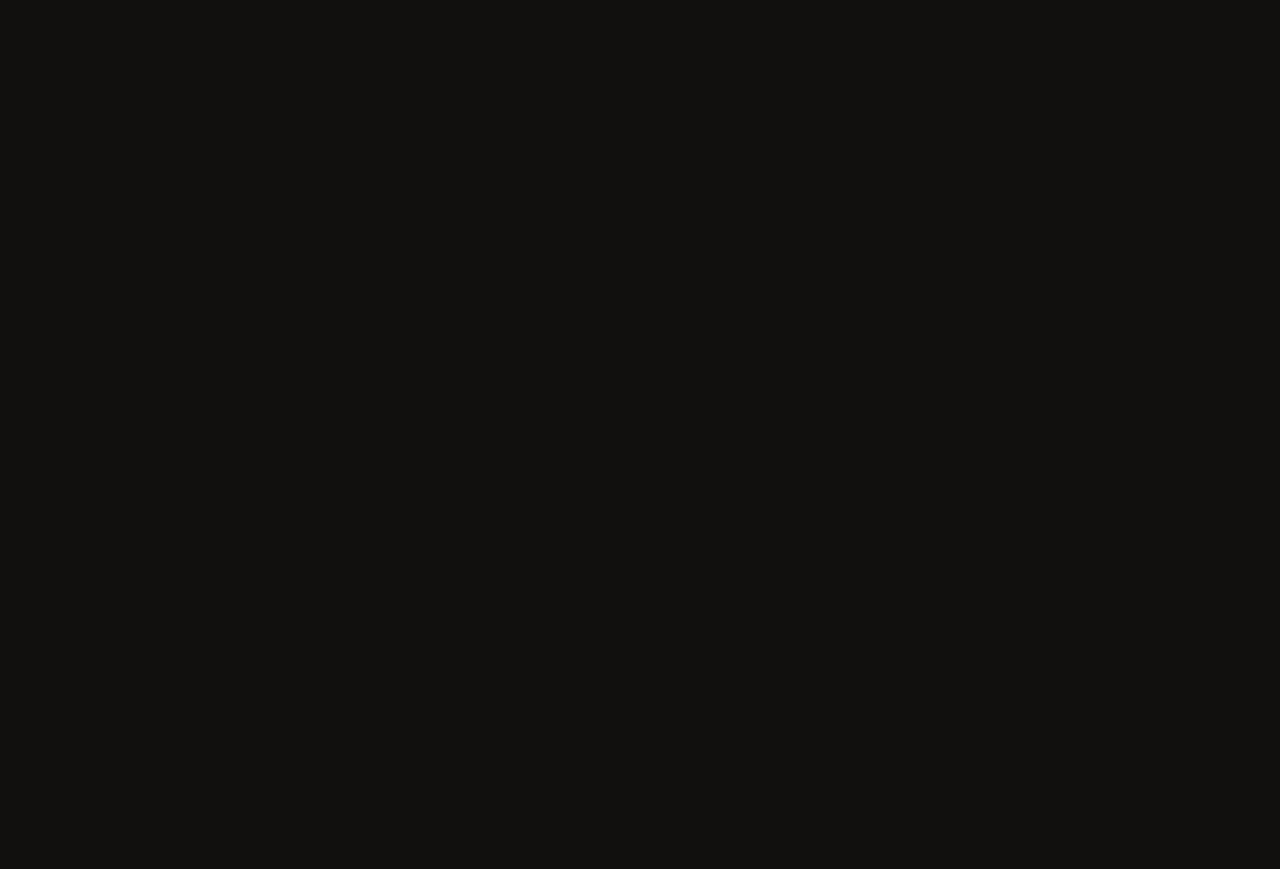
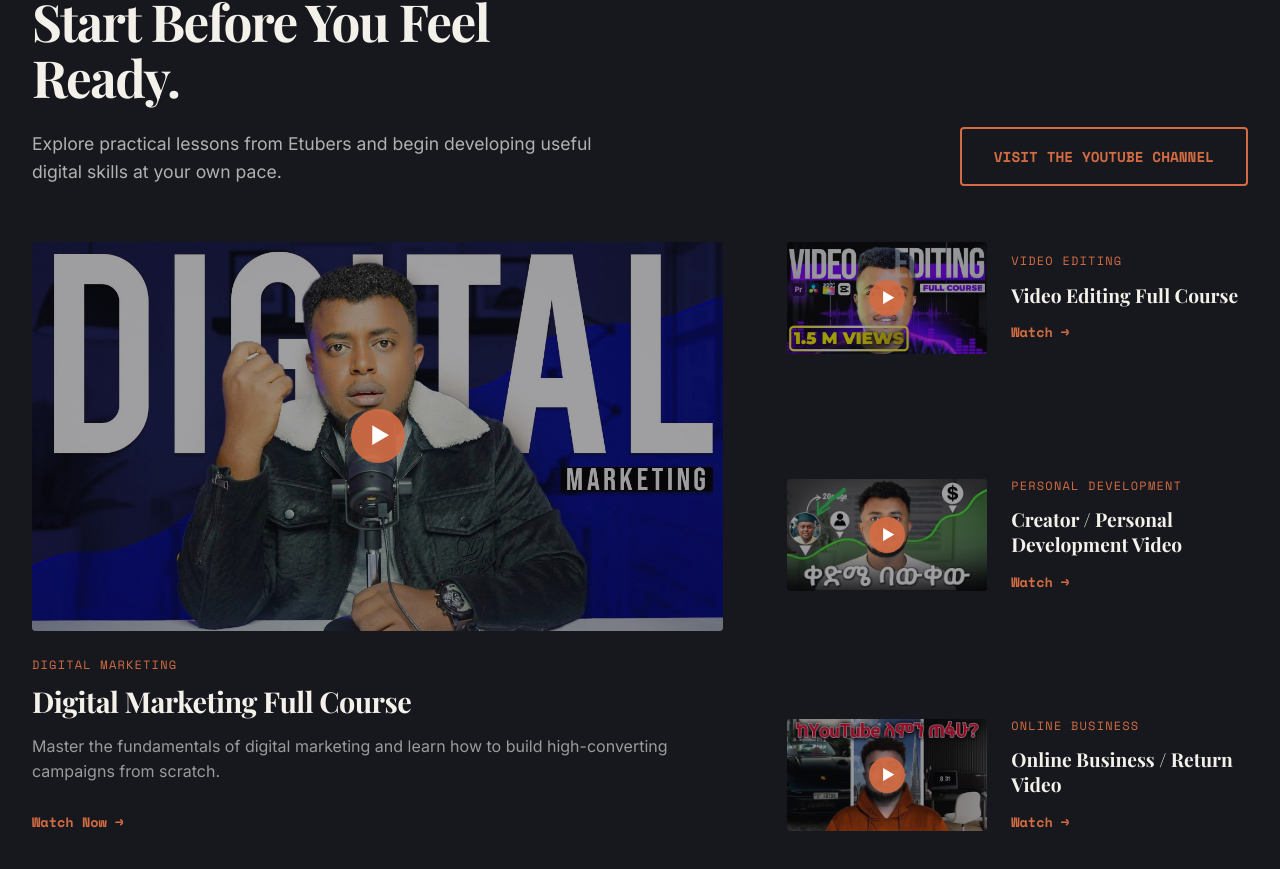
Before and after one commit to yoliym/etubers-concept, a React (Vite) app: page / in a window 1280 px wide. Shown: the part 4860-5729 px from the top of the page. Before the commit the page ends 4681 px from the top, so only its background shows below. Built offline with nearby package versions, Linux system fonts and the light colour scheme; a web font is replaced by a local one.

Commit message:
Complete Etubers free resources section

```diff
--- a/src/App.jsx
+++ b/src/App.jsx
@@ -4,6 +4,7 @@ import Hero from './components/Hero/Hero';
 import About from './components/About/About';
 import Programs from './components/Programs/Programs';
 import Journey from './components/Journey/Journey';
+import YouTube from './components/YouTube/YouTube';
 
 import './styles/global.css';
 
@@ -16,6 +17,7 @@ function App() {
         <About />
         <Programs />
         <Journey />
+        <YouTube />
       </main>
     </div>
   );
--- a/src/components/YouTube/YouTube.css
+++ b/src/components/YouTube/YouTube.css
@@ -1,26 +1,316 @@
-.youtube-container {
-  padding: 3.5rem 2rem;
-  text-align: center;
-  max-width: 800px;
-  margin: 0 auto;
+.yt-section {
+  padding: 8rem 0;
+  background-color: #16181d;
+  color: #f4f4f0;
+  font-family: 'Inter', -apple-system, sans-serif;
 }
 
-.yt-badge {
-  display: inline-block;
-  color: var(--primary);
-  font-weight: 700;
-  font-size: 0.85rem;
-  text-transform: uppercase;
-  letter-spacing: 1px;
-  margin-bottom: 1rem;
+.yt-container {
+  max-width: 1400px;
+  margin: 0 auto;
+  padding: 0 2rem;
 }
 
-.youtube-container h2 {
-  font-size: 2rem;
-  margin-bottom: 0.8rem;
+/* Header */
+.yt-header {
+  display: flex;
+  justify-content: space-between;
+  align-items: flex-end;
+  margin-bottom: 3.5rem;
+  gap: 2rem;
 }
 
-.youtube-container p {
-  color: var(--text-muted);
-  margin-bottom: 1.8rem;
+.yt-header-text {
+  max-width: 600px;
 }
+
+.yt-eyebrow {
+  display: block;
+  font-family: 'Space Mono', monospace;
+  font-size: 0.8rem;
+  font-weight: 700;
+  color: var(--accent-orange, #d46c43);
+  letter-spacing: 0.15em;
+  margin-bottom: 1.5rem;
+}
+
+.yt-heading {
+  font-size: clamp(2.5rem, 4vw, 3.5rem);
+  font-weight: 900;
+  letter-spacing: -0.03em;
+  line-height: 1.1;
+  margin-bottom: 1.5rem;
+}
+
+.yt-intro {
+  font-size: 1.1rem;
+  color: rgba(244, 244, 240, 0.7);
+  line-height: 1.6;
+}
+
+.yt-primary-btn {
+  display: inline-block;
+  padding: 1rem 2rem;
+  background-color: transparent;
+  color: var(--accent-orange, #d46c43);
+  font-family: 'Space Mono', monospace;
+  font-size: 0.9rem;
+  font-weight: 700;
+  text-decoration: none;
+  text-transform: uppercase;
+  border: 2px solid var(--accent-orange, #d46c43);
+  border-radius: 4px;
+  transition: all 0.3s ease;
+  white-space: nowrap;
+}
+
+.yt-primary-btn:hover,
+.yt-primary-btn:focus-visible {
+  background-color: var(--accent-orange, #d46c43);
+  color: #0f1115;
+  outline: none;
+}
+
+/* Media Showcase Grid */
+.yt-showcase-grid {
+  display: grid;
+  grid-template-columns: 1.2fr 0.8fr;
+  gap: 4rem;
+  align-items: stretch;
+}
+
+/* Base Link Styles */
+.yt-video-link {
+  text-decoration: none;
+  color: inherit;
+  display: flex;
+  flex-direction: column;
+  outline: none;
+  border-radius: 4px;
+}
+
+.yt-video-link:focus-visible {
+  box-shadow: 0 0 0 3px var(--accent-orange, #d46c43);
+}
+
+/* Image Wrappers */
+.yt-thumbnail-wrapper {
+  position: relative;
+  width: 100%;
+  aspect-ratio: 16 / 9;
+  overflow: hidden;
+  border-radius: 4px;
+  background-color: #1a1c23;
+  margin-bottom: 1.5rem;
+}
+
+.yt-thumbnail {
+  width: 100%;
+  height: 100%;
+  object-fit: cover;
+  transition: transform 0.5s ease;
+}
+
+/* Play Icon Overlay */
+.yt-play-overlay {
+  position: absolute;
+  top: 0; left: 0; right: 0; bottom: 0;
+  background-color: rgba(15, 17, 21, 0.4);
+  display: flex;
+  align-items: center;
+  justify-content: center;
+  transition: background-color 0.4s ease;
+}
+
+.yt-play-icon {
+  width: 60px;
+  height: 60px;
+  border-radius: 50%;
+  background-color: rgba(212, 108, 67, 0.9); /* Etubers Orange */
+  color: #fff;
+  display: flex;
+  align-items: center;
+  justify-content: center;
+  font-size: 1.5rem;
+  padding-left: 5px; /* Visual center adjustment for play triangle */
+  transform: scale(0.9);
+  transition: transform 0.3s cubic-bezier(0.175, 0.885, 0.32, 1.275);
+}
+
+.yt-play-icon.small {
+  width: 40px;
+  height: 40px;
+  font-size: 1rem;
+  padding-left: 3px;
+}
+
+/* Typography & Meta */
+.yt-category {
+  font-family: 'Space Mono', monospace;
+  font-size: 0.75rem;
+  color: var(--accent-orange, #d46c43);
+  text-transform: uppercase;
+  letter-spacing: 0.1em;
+  margin-bottom: 0.75rem;
+  display: block;
+}
+
+.yt-title {
+  font-size: 1.8rem;
+  font-weight: 800;
+  letter-spacing: -0.02em;
+  margin-bottom: 1rem;
+  transition: color 0.3s ease;
+}
+
+.yt-description {
+  font-size: 1rem;
+  color: rgba(244, 244, 240, 0.6);
+  line-height: 1.6;
+  margin-bottom: 1.5rem;
+}
+
+.yt-watch-action {
+  font-family: 'Space Mono', monospace;
+  font-size: 0.85rem;
+  font-weight: 700;
+  color: var(--accent-orange, #d46c43);
+  display: inline-flex;
+  align-items: center;
+  gap: 0.5rem;
+  position: relative;
+}
+
+.yt-watch-action::after {
+  content: '';
+  position: absolute;
+  left: 0;
+  bottom: -4px;
+  width: 0%;
+  height: 2px;
+  background-color: var(--accent-orange, #d46c43);
+  transition: width 0.3s ease;
+}
+
+.yt-arrow {
+  transition: transform 0.3s ease;
+}
+
+/* Supporting List (Right Column) */
+.yt-supporting-list {
+  display: flex;
+  flex-direction: column;
+  gap: 2rem;
+  justify-content: space-between;
+}
+
+.yt-compact-link {
+  flex-direction: row;
+  align-items: center;
+  gap: 1.5rem;
+}
+
+.yt-compact-thumbnail-wrapper {
+  position: relative;
+  width: 200px;
+  flex-shrink: 0;
+  aspect-ratio: 16 / 9;
+  overflow: hidden;
+  border-radius: 4px;
+  background-color: #1a1c23;
+}
+
+.yt-compact-meta {
+  flex-grow: 1;
+}
+
+.yt-compact-title {
+  font-size: 1.2rem;
+  font-weight: 700;
+  line-height: 1.3;
+  margin-bottom: 0.75rem;
+  transition: color 0.3s ease;
+}
+
+/* Hover Interactions */
+.yt-video-link:hover .yt-thumbnail {
+  transform: scale(1.05);
+}
+.yt-video-link:hover .yt-play-overlay {
+  background-color: transparent;
+}
+.yt-video-link:hover .yt-play-icon {
+  transform: scale(1.1);
+}
+.yt-video-link:hover .yt-title,
+.yt-video-link:hover .yt-compact-title {
+  color: var(--accent-orange, #d46c43);
+}
+.yt-video-link:hover .yt-watch-action::after {
+  width: 100%;
+}
+.yt-video-link:hover .yt-arrow {
+  transform: translateX(4px);
+}
+
+@media (prefers-reduced-motion: reduce) {
+  .yt-thumbnail, .yt-play-icon, .yt-arrow, .yt-watch-action::after {
+    transition: none;
+  }
+  .yt-video-link:hover .yt-thumbnail,
+  .yt-video-link:hover .yt-play-icon {
+    transform: none;
+  }
+}
+
+/* Responsive */
+@media (max-width: 1024px) {
+  .yt-showcase-grid {
+    grid-template-columns: 1fr;
+    gap: 4rem;
+  }
+  .yt-header {
+    flex-direction: column;
+    align-items: flex-start;
+  }
+}
+
+@media (max-width: 768px) {
+  .yt-compact-link {
+    gap: 1rem;
+  }
+  .yt-compact-thumbnail-wrapper {
+    width: 160px;
+  }
+  .yt-compact-title {
+    font-size: 1.1rem;
+  }
+}
+
+@media (max-width: 600px) {
+  .yt-section {
+    padding: 5rem 0;
+  }
+  .yt-header {
+    margin-bottom: 3rem;
+  }
+  .yt-heading {
+    font-size: 2.2rem;
+  }
+  .yt-primary-btn {
+    width: 100%;
+    text-align: center;
+  }
+
+  .yt-compact-link {
+    flex-direction: column;
+    align-items: flex-start;
+  }
+  .yt-compact-thumbnail-wrapper {
+    width: 100%;
+    margin-bottom: 1rem;
+  }
+  .yt-supporting-list {
+    gap: 3rem;
+  }
+}
--- a/src/components/YouTube/YouTube.jsx
+++ b/src/components/YouTube/YouTube.jsx
@@ -1,15 +1,111 @@
 import React from 'react';
 import './YouTube.css';
 
-export default function YouTube() {
+const youtubeData = {
+  featured: {
+    id: 'featured',
+    category: 'Digital Marketing',
+    title: 'Digital Marketing Full Course',
+    description: 'Master the fundamentals of digital marketing and learn how to build high-converting campaigns from scratch.',
+    url: 'https://www.youtube.com/watch?v=9s_QNbQqFKY',
+    image: '/images/etubers/thumbnails/digital-marketing-course.jpg'
+  },
+  supporting: [
+    {
+      id: 'sup1',
+      category: 'Video Editing',
+      title: 'Video Editing Full Course',
+      url: 'https://www.youtube.com/watch?v=NgrXxAPxmEY',
+      image: '/images/etubers/thumbnails/video-editing-course.jpg'
+    },
+    {
+      id: 'sup2',
+      category: 'Personal Development',
+      title: 'Creator / Personal Development Video',
+      url: 'https://www.youtube.com/watch?v=HvKmARdPpGg',
+      image: '/images/etubers/thumbnails/creator-reference-01.jpg'
+    },
+    {
+      id: 'sup3',
+      category: 'Online Business',
+      title: 'Online Business / Return Video',
+      url: 'https://www.youtube.com/watch?v=h5U8GMrKwA4',
+      image: '/images/etubers/thumbnails/creator-reference-02.jpg'
+    }
+  ]
+};
+
+const YouTube = () => {
   return (
-    <section className="youtube-section">
-      <div className="container youtube-container glass-card">
-        <div className="yt-badge">Featured Content</div>
-        <h2>Explore Our Free YouTube Masterclasses</h2>
-        <p>Subscribe to our official channel for weekly algorithm deep dives and editing breakdowns.</p>
-        <button className="btn-primary">Visit YouTube Channel</button>
+    <section className="yt-section" id="resources">
+      <div className="yt-container">
+
+        {/* Header */}
+        <div className="yt-header">
+          <div className="yt-header-text">
+            <span className="yt-eyebrow">LEARN FOR FREE</span>
+            <h2 className="yt-heading">Start Before You Feel Ready.</h2>
+            <p className="yt-intro">
+              Explore practical lessons from Etubers and begin developing useful digital skills at your own pace.
+            </p>
+          </div>
+          <div className="yt-header-action">
+            <a
+              href="https://www.youtube.com/@etubers"
+              target="_blank"
+              rel="noopener noreferrer"
+              className="yt-primary-btn"
+            >
+              Visit the YouTube Channel
+            </a>
+          </div>
+        </div>
+
+        {/* Media Showcase */}
+        <div className="yt-showcase-grid">
+
+          {/* Featured (Left) */}
+          <div className="yt-featured">
+            <a href={youtubeData.featured.url} target="_blank" rel="noopener noreferrer" className="yt-video-link">
+              <div className="yt-thumbnail-wrapper">
+                <img src={youtubeData.featured.image} alt={youtubeData.featured.title} className="yt-thumbnail" />
+                <div className="yt-play-overlay">
+                  <div className="yt-play-icon">&#9658;</div>
+                </div>
+              </div>
+              <div className="yt-video-meta">
+                <span className="yt-category">{youtubeData.featured.category}</span>
+                <h3 className="yt-title">{youtubeData.featured.title}</h3>
+                <p className="yt-description">{youtubeData.featured.description}</p>
+                <span className="yt-watch-action">Watch Now <span className="yt-arrow">&rarr;</span></span>
+              </div>
+            </a>
+          </div>
+
+          {/* Supporting (Right) */}
+          <div className="yt-supporting-list">
+            {youtubeData.supporting.map((video) => (
+              <a href={video.url} target="_blank" rel="noopener noreferrer" className="yt-video-link yt-compact-link" key={video.id}>
+                <div className="yt-compact-thumbnail-wrapper">
+                  <img src={video.image} alt={video.title} className="yt-thumbnail" />
+                  <div className="yt-play-overlay">
+                    <div className="yt-play-icon small">&#9658;</div>
+                  </div>
+                </div>
+                <div className="yt-compact-meta">
+                  <span className="yt-category">{video.category}</span>
+                  <h4 className="yt-compact-title">{video.title}</h4>
+                  <span className="yt-watch-action">Watch <span className="yt-arrow">&rarr;</span></span>
+                </div>
+              </a>
+            ))}
+          </div>
+
+        </div>
+
       </div>
     </section>
   );
-}
+};
+
+export default YouTube;
```
